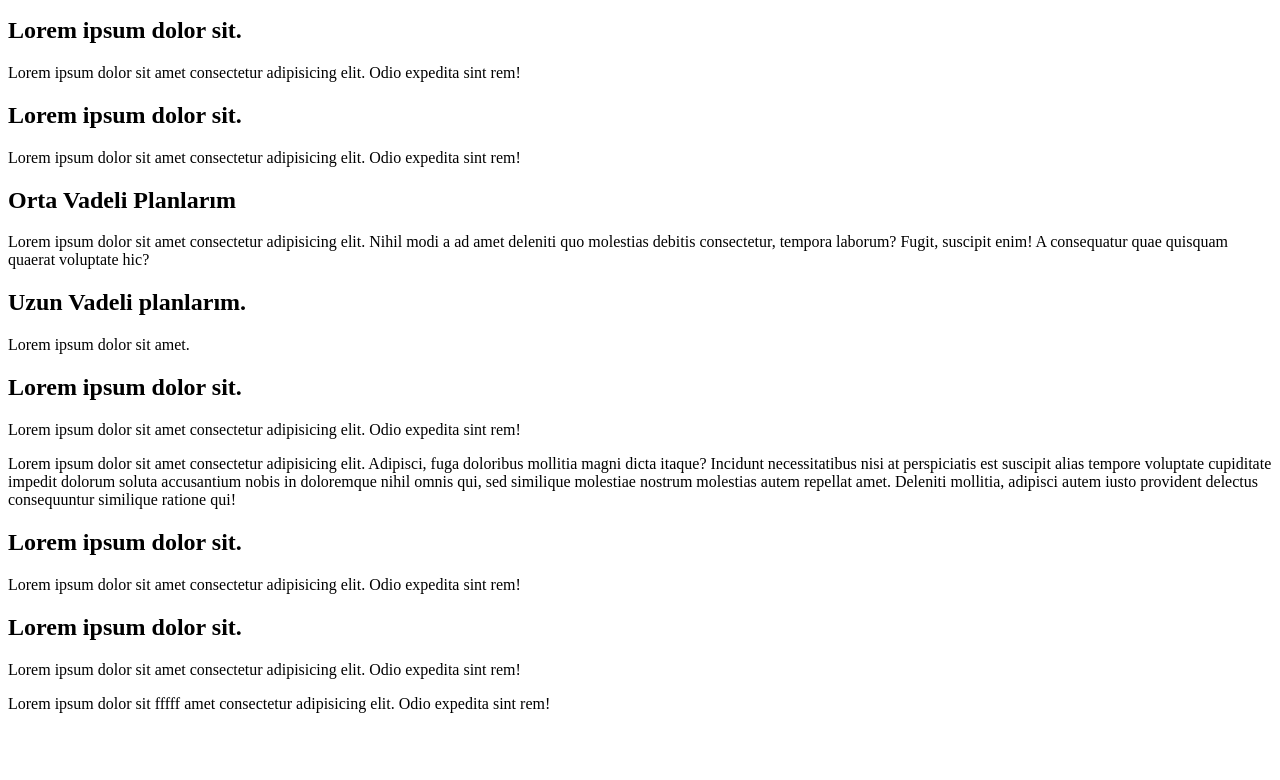
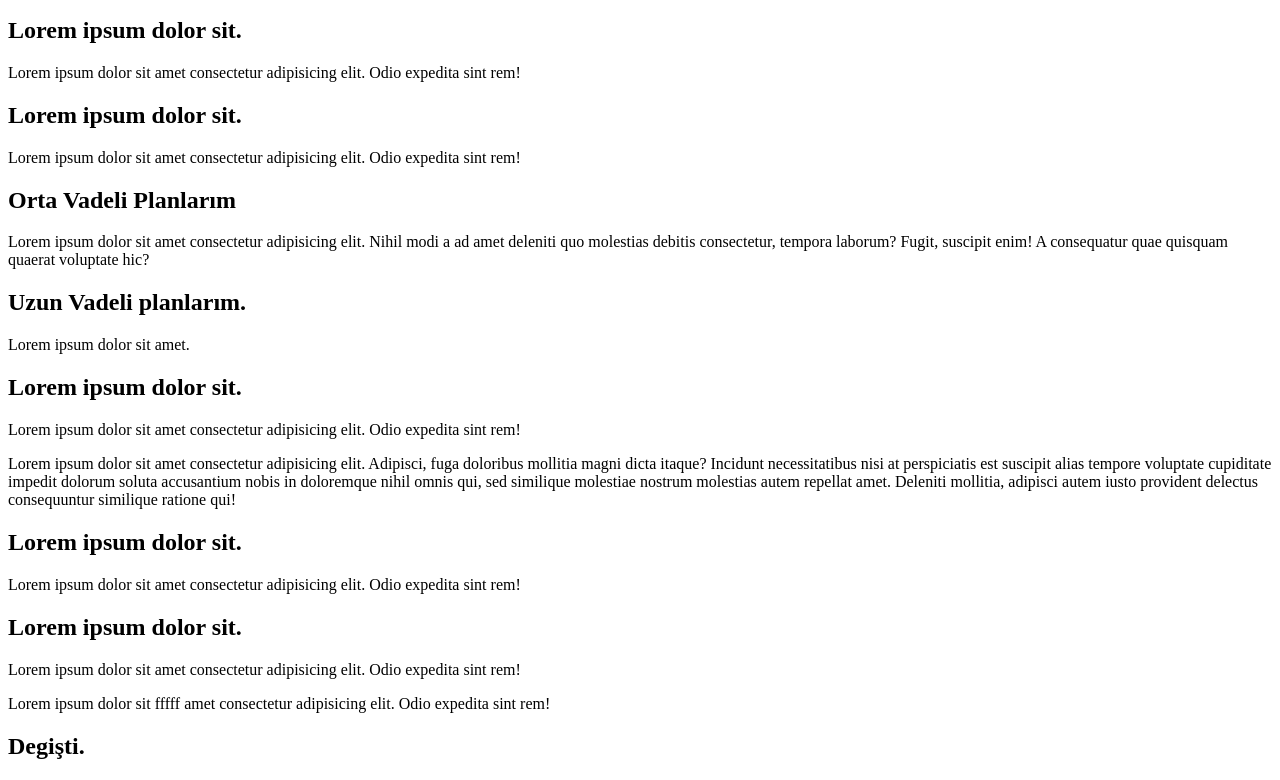
Before and after one commit to guzbayram/deneme, a plain HTML site: page index.html in a window 1280 px wide. Shown: the part 711-1491 px from the top of the page. Before the commit the page ends 1440 px from the top, so only its background shows below. Drawn offline with Linux system fonts and the light colour scheme.

Commit message:
Add files via upload

```diff
--- a/index.html
+++ b/index.html
@@ -5,6 +5,7 @@
     <meta http-equiv="X-UA-Compatible" content="IE=edge">
     <meta name="viewport" content="width=device-width, initial-scale=1.0">
     <title>Document</title>
+
 </head>
 <body>
     <h1>Bayram Güz</h1>
@@ -51,5 +52,7 @@
     <h2>Lorem ipsum dolor sit.</h2>
     <p>Lorem ipsum dolor sit amet consectetur adipisicing elit. Odio expedita sint rem!</p>
     <p>Lorem ipsum dolor sit fffff amet consectetur adipisicing elit. Odio expedita sint rem!</p>
+    <h2>Degişti.</h2>
+
 </body>
 </html>
```
